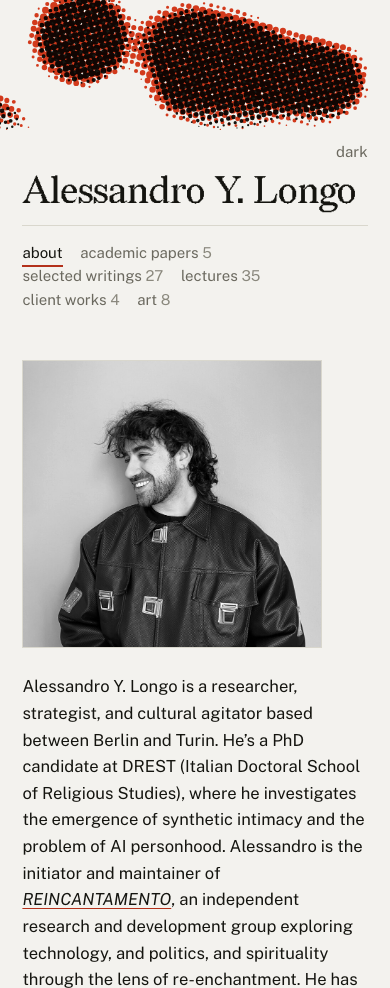
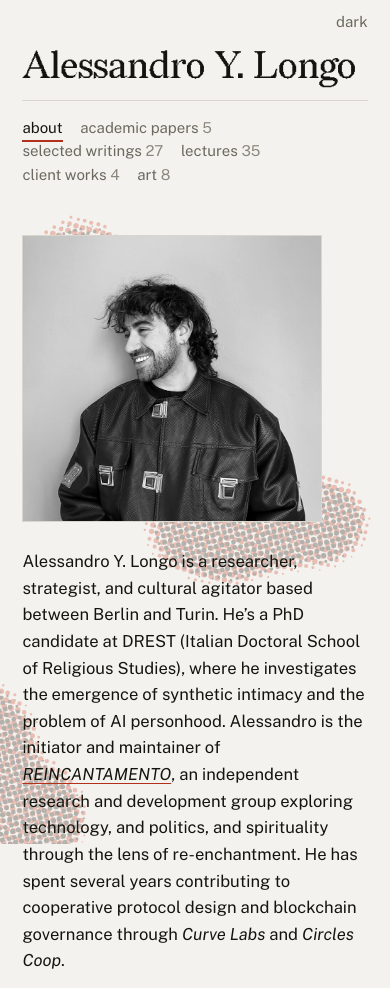
Before and after one commit to yunglong28/ale-personal, a plain HTML site: page index.html in a window 390 px wide. Shown: the top 988 px of the page. Drawn offline with Linux system fonts and the light colour scheme; animation ran at ten frames a second.

Commit message:
Phones: soft full-screen press behind the text instead of a band
Smaller dots and a faded canvas keep the text readable.

Co-Authored-By: Claude Opus 5.5 <noreply@anthropic.com>

```diff
--- a/assets/css/styles.css
+++ b/assets/css/styles.css
@@ -458,10 +458,8 @@ footer a:hover { border-color:var(--accent); color:var(--accent); }
   header { padding-top:1.5rem; }
 }
 
-/* phones: no margins to print in, so the press becomes a masthead band
-   above the name and scrolls away with the page (life-press.js) */
+/* phones: no margins to print in, so the press runs behind the text,
+   faded right down so reading comes first (life-press.js) */
 @media (max-width:620px) {
-  .press { position:absolute; height:130px; }
-  header { padding-top:calc(130px + 1.2rem); }
-  .theme { top:calc(130px + 0.9rem); }
+  .press { opacity:0.28; }
 }
--- a/assets/js/life-press.js
+++ b/assets/js/life-press.js
@@ -49,10 +49,11 @@
   const K      = 30;     /* smooth-union radius, css px */
   const BUCKET = 96;     /* css px: the grid that sorts bodies by where they can reach */
   /* Phones: the text column fills the screen, so there are no margins to
-     print in. The canvas becomes a masthead band above the name instead
-     (styles.css), printed edge to edge and scrolled away with the page. */
+     keep the ink in. The press prints over the whole screen instead,
+     smaller dots, and styles.css fades the sheet so the text stays first. */
   const phone = window.matchMedia('(max-width:620px)');
   let narrow = phone.matches;
+  const SOFT = 0.55;     /* phones: share of the dot size left, everywhere */
 
   let W = 0, H = 0, DPR = 1, inkA = '#14140f', inkB = '#d23a1c';
   let colL = 0, colR = 0;
@@ -252,7 +253,7 @@
 
   /* the column guard: full ink in the margins, a ghost over the text */
   function guard(x, y, ghost) {
-    if (narrow) return Math.min(1, Math.max(0, (H - y) / 28));   /* soft lower edge of the band */
+    if (narrow) return SOFT;
     if (colR <= colL) return 1;
     const out = Math.max(colL - x, x - colR, 0);      /* px outside the text column */
     if (out <= CLEAR) return ghost;
@@ -262,7 +263,7 @@
   function size() {
     narrow = phone.matches;
     W = window.innerWidth;
-    H = narrow ? (cv.getBoundingClientRect().height || 130) : window.innerHeight;
+    H = window.innerHeight;
     DPR = Math.min(window.devicePixelRatio || 1, 1.5);
     cv.width = Math.round(W * DPR); cv.height = Math.round(H * DPR);
     const cs = getComputedStyle(cv);
@@ -332,7 +333,7 @@
           const d = field(sx, sy, P, t, reach, pl.grow, near) - pl.grow;
           let cov = d > FALL ? 0 : Math.min(1, 1 - d / FALL);
           /* loose grain on the empty sheet, but none within 150px of the text */
-          const stray = narrow ? 0.3 : Math.max(colL - x, x - colR, 0) < 150 ? 0 : 0.3;
+          const stray = narrow ? 0 : Math.max(colL - x, x - colR, 0) < 150 ? 0 : 0.3;
           cov += (grain() - 0.5) * 0.2 * (cov > 0.02 ? 1 : stray);
           cov *= guard(x, y, GHOST[k]);
           if (cov <= 0.03) continue;
--- a/index.html
+++ b/index.html
@@ -18,7 +18,7 @@
   <meta name="twitter:description" content="Alessandro Y. Longo is a researcher, strategist, and cultural agitator based between Turin and Berlin." />
   <meta name="twitter:image" content="https://alessandroylongo.eu/icon-512.png" />
   <script src="assets/js/theme.js?v=1"></script>
-  <link rel="stylesheet" href="assets/css/styles.css?v=28" />
+  <link rel="stylesheet" href="assets/css/styles.css?v=29" />
   <link rel="icon" href="favicon.ico" sizes="any" />
   <link rel="icon" type="image/png" sizes="32x32" href="favicon-32.png" />
   <link rel="apple-touch-icon" href="apple-touch-icon.png" />
@@ -232,7 +232,7 @@
 
   <script src="assets/js/main.js?v=11" defer></script>
   <script src="assets/js/press-figures.js?v=2" defer></script>
-  <script src="assets/js/life-press.js?v=13" defer></script>
+  <script src="assets/js/life-press.js?v=14" defer></script>
   <script src="assets/js/portrait.js?v=5" defer></script>
 </body>
 </html>
```
